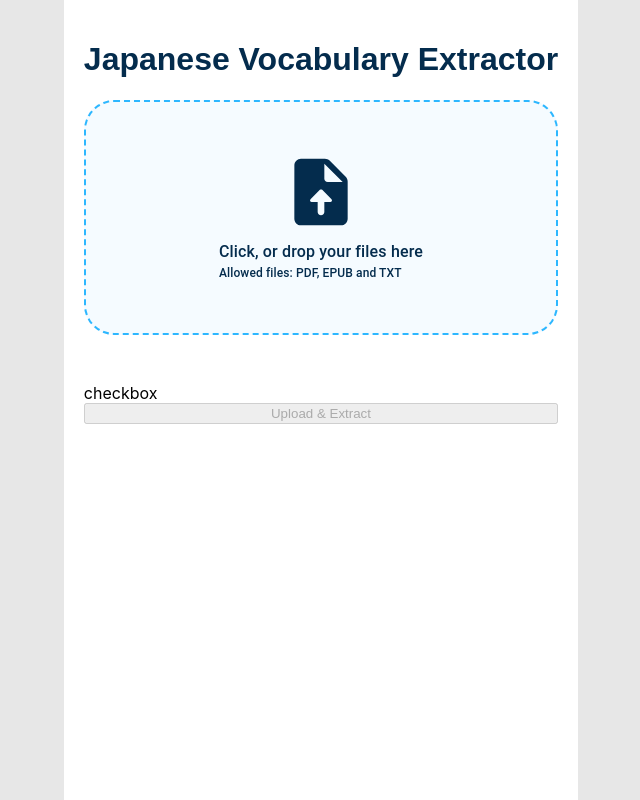
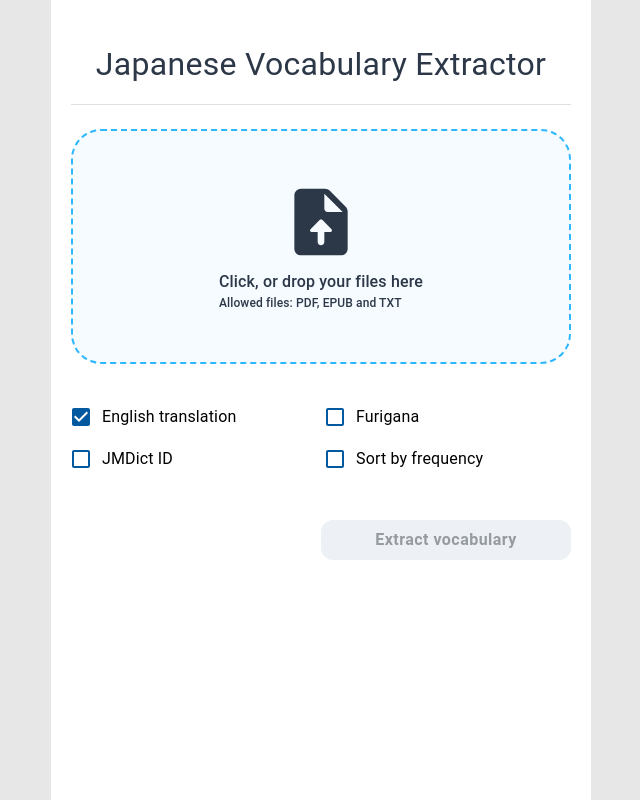
Before and after one commit to Suz8a/jp-vocabulary-extractor-frontend, a React (Create React App) app: page / in a window 1280 px wide. Shown: the whole page, without its empty margins (319-959 px from the left). Built offline with nearby package versions, Linux system fonts and the light colour scheme.

Commit message:
add Checkbox selection and styled button

```diff
--- a/src/components/FileInput/FileInput.tsx
+++ b/src/components/FileInput/FileInput.tsx
@@ -5,6 +5,8 @@ import {
   Stack,
   styled,
   Typography,
+  css,
+  SxProps,
 } from "@mui/material";
 import {
   UploadFileRounded,
@@ -19,6 +21,7 @@ interface FileInputProps {
   error?: string;
   onClear: () => void;
   onChange: (file: File | null) => void;
+  sx?: SxProps;
 }
 
 const InputLabel = styled("label")({
@@ -50,7 +53,7 @@ const DropFileZone = styled(Stack)<Pick<FileInputProps, "file">>(
 const DropFileZoneItemsContainer = styled(Stack)({
   width: "100%",
   height: "100%",
-  color: "#042c4d",
+  color: "#2c3748",
   justifyContent: "center",
   alignItems: "center",
   borderRadius: "inherit",
@@ -72,10 +75,9 @@ export const FileInput = ({
   error,
   onClear,
   onChange: onInputChange,
+  sx,
 }: FileInputProps) => {
   const removeDragData = (ev: React.DragEvent<HTMLDivElement>) => {
-    console.log("Removing drag data");
-
     if (ev.dataTransfer.items) {
       // Use DataTransferItemList interface to remove the drag data
       ev.dataTransfer.items.clear();
@@ -86,8 +88,6 @@ export const FileInput = ({
   };
 
   const dropHandler = (ev: React.DragEvent<HTMLDivElement>) => {
-    console.log("Fichero(s) arrastrados");
-
     // Evitar el comportamiendo por defecto (Evitar que el fichero se abra/ejecute)
     ev.preventDefault();
 
@@ -100,12 +100,6 @@ export const FileInput = ({
     ) {
       const file = draggedFiles[0].getAsFile();
       onInputChange(file);
-      console.log("... file[" + 0 + "].name = " + file?.name);
-    } else {
-      // Usar la interfaz DataTransfer para acceder a el/los archivos
-      console.log(
-        "... file[" + 0 + "].name = " + ev.dataTransfer.files[0].name
-      );
     }
 
     // Pasar el evento a removeDragData para limpiar
@@ -117,7 +111,7 @@ export const FileInput = ({
   };
 
   return (
-    <Stack gap={2} width="100%" maxWidth={495}>
+    <Stack gap={2} width="100%" maxWidth={500} sx={sx}>
       <DropFileZone
         id="drop-zone"
         file={file}
@@ -166,10 +160,7 @@ export const FileInput = ({
             key={file ? file.name : "empty"}
             accept={ALLOWED_FILE_TYPES}
             onClick={(e) => (file ? e.preventDefault() : undefined)}
-            onChange={(ev) => {
-              debugger;
-              onInputChange(ev.target.files?.[0] || null);
-            }}
+            onChange={(ev) => onInputChange(ev.target.files?.[0] || null)}
           />
         </InputLabel>
       </DropFileZone>
--- a/src/features/file-config/FileConfig.tsx
+++ b/src/features/file-config/FileConfig.tsx
@@ -1,12 +1,65 @@
 import axios from "axios";
 import { useState } from "react";
-import { Grid, Stack, styled } from "@mui/material";
+import {
+  Button,
+  Checkbox,
+  darken,
+  Divider,
+  FormControlLabel,
+  FormGroup,
+  Stack,
+  styled,
+  Typography,
+} from "@mui/material";
 import { FileInput } from "../../components";
+
+const FILE_OPTIONS = {
+  englishTranslation: "--add-english",
+  furigana: "--furigana",
+  jmDictId: "--id",
+  sortByFrequency: "--requ-order",
+};
 
 const Container = styled(Stack)({
   padding: 20,
   backgroundColor: "white",
-  maxWidth: "560px",
+  minWidth: 500,
+});
+
+const CheckboxsContainer = styled(Stack)({
+  ".MuiFormGroup-root": { width: "100%" },
+  ".MuiFormControlLabel-root": {
+    width: "fit-content",
+  },
+});
+
+const StyledCheckbox = styled(Checkbox)({
+  color: "#0359a0",
+  "&.Mui-checked": {
+    color: "#0359a0",
+  },
+  "&.MuiTypography-root": {
+    color: "red",
+  },
+});
+
+const StyledButton = styled(Button)({
+  backgroundColor: "#0359a0",
+  fontWeight: "bold",
+  color: "#ffffff",
+  textTransform: "none",
+  marginTop: 24,
+  width: 250,
+  marginLeft: "auto",
+  borderRadius: 12,
+  ":hover": {
+    backgroundColor: darken("#0359a0", 0.3),
+  },
+  ":disabled": {
+    backgroundColor: "#EDF0F4",
+    color: "#969BA0",
+  },
+  fontSize: "1rem",
 });
 
 export const FileConfig = () => {
@@ -14,7 +67,13 @@ export const FileConfig = () => {
     [headers, setHeaders] = useState<string[]>([]),
     [vocab, setVocab] = useState<string[][]>([]),
     [csvPath, setCsvPath] = useState<string>(""),
-    [loading, setLoading] = useState(false);
+    [loading, setLoading] = useState(false),
+    [options, setOptions] = useState({
+      englishTranslation: true,
+      furigana: false,
+      jmDictId: false,
+      sortByFrequency: false,
+    });
 
   const handleUpload = async () => {
     if (!file) return;
@@ -48,25 +107,80 @@ export const FileConfig = () => {
     );
   };
 
+  const onCheckboxChange =
+    (optionKey: keyof typeof FILE_OPTIONS) =>
+    (event: React.ChangeEvent<HTMLInputElement>) => {
+      setOptions((prev) => ({
+        ...prev,
+        [optionKey]: event.target.checked,
+      }));
+    };
+
   return (
-    <Container>
-      <h1
-        style={{
-          fontFamily: "Montserrat, sans-serif",
-          color: "#042c4d",
-        }}
+    <Container gap={2}>
+      <Typography fontSize={32} color="#2c3748" marginX="auto" marginTop="20px">
+        Japanese Vocabulary Extractor
+      </Typography>
+
+      <Divider />
+
+      <FileInput
+        sx={{ marginTop: "8px" }}
+        file={file}
+        onChange={setFile}
+        onClear={() => setFile(null)}
+      />
+
+      <CheckboxsContainer direction="row" gap={1}>
+        <FormGroup>
+          <FormControlLabel
+            control={
+              <StyledCheckbox
+                checked={options.englishTranslation}
+                onChange={onCheckboxChange("englishTranslation")}
+              />
+            }
+            label="English translation"
+          />
+          <FormControlLabel
+            control={
+              <StyledCheckbox
+                checked={options.jmDictId}
+                onChange={onCheckboxChange("jmDictId")}
+              />
+            }
+            label="JMDict ID"
+          />
+        </FormGroup>
+        <FormGroup>
+          <FormControlLabel
+            control={
+              <StyledCheckbox
+                checked={options.furigana}
+                onChange={onCheckboxChange("furigana")}
+              />
+            }
+            label="Furigana"
+          />
+          <FormControlLabel
+            control={
+              <StyledCheckbox
+                checked={options.sortByFrequency}
+                onChange={onCheckboxChange("sortByFrequency")}
+              />
+            }
+            label="Sort by frequency"
+          />
+        </FormGroup>
+      </CheckboxsContainer>
+
+      <StyledButton
+        variant="contained"
+        onClick={handleUpload}
+        disabled={!file || loading}
       >
-        Japanese Vocabulary Extractor
-      </h1>
-
-      <FileInput file={file} onChange={setFile} onClear={() => setFile(null)} />
-      <p>{file?.name}</p>
-
-      <Grid container>checkbox</Grid>
-
-      <button onClick={handleUpload} disabled={!file || loading}>
-        {loading ? "Processing..." : "Upload & Extract"}
-      </button>
+        {loading ? "Processing..." : "Extract vocabulary "}
+      </StyledButton>
 
       {vocab.length > 0 && (
         <>
```
